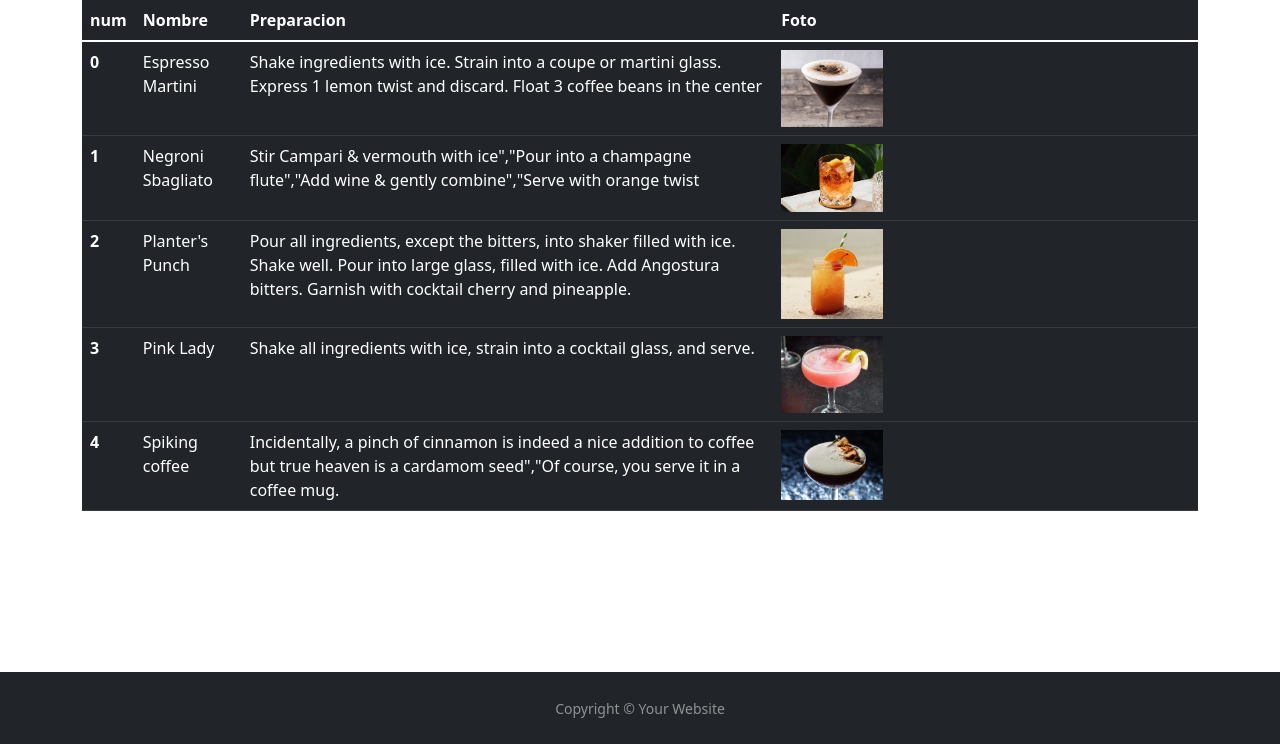
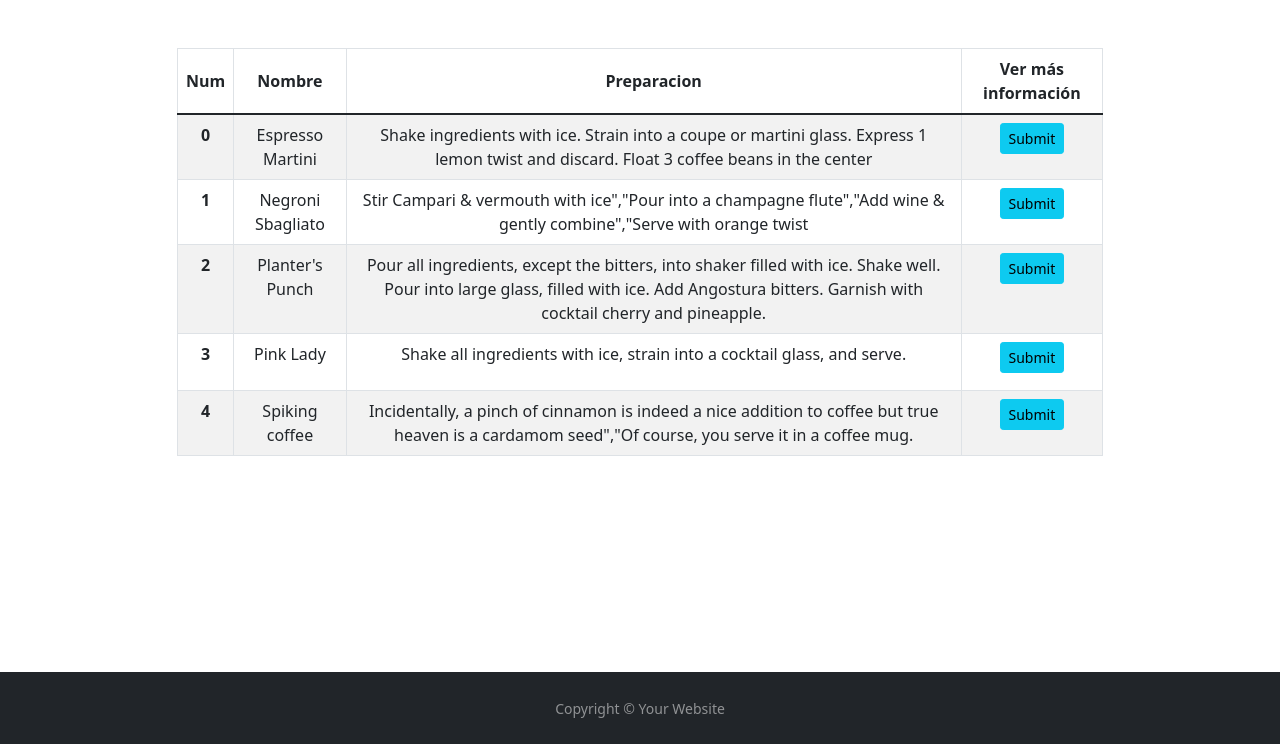
Before and after one commit to MauronMP/DAI, a Django app: page / in a window 1280 px wide. Shown: the part 56-800 px from the top of the page. Run offline with Django 4.2, Linux system fonts and the light colour scheme; data comes from the database, SQL or seed files in the repository; both versions use the stored data as it was after the commit.

Commit message:
✨ feat(P_3_2_Plantillas_Sessiones/): Quitado fotos del indice y ahora sale buscar.html vacio

```diff
--- a/P_3_2_Plantillas_Sesiones/app/mi_sitio/urls.py
+++ b/P_3_2_Plantillas_Sesiones/app/mi_sitio/urls.py
@@ -7,6 +7,7 @@ from django.contrib.staticfiles.urls import staticfiles_urlpatterns
 urlpatterns = [
   path('admin/', admin.site.urls),
   path('', include('recetas.urls')),
+  path('buscar', include('recetas.urls')),
 ]
 
 # Serving the media files in development mode
--- a/P_3_2_Plantillas_Sesiones/app/recetas/templates/base.html
+++ b/P_3_2_Plantillas_Sesiones/app/recetas/templates/base.html
@@ -14,51 +14,16 @@
       crossorigin="anonymous"
     />
 
-    <title>Hello, world!</title>
+    <title>Practica 3_2 Django</title>
   </head>
+
   <body>
     {% include "navbar.html" %}
-    <main>
-      <div class="container">
-        <table class="table table-hover table-dark p-0">
-          <thead>
-            <tr>
-              <th scope="col">num</th>
-              <th scope="col">Nombre</th>
-              <th scope="col">Preparacion</th>
-              <th scope="col">Foto</th>
-            </tr>
-          </thead>
-          <tbody>
-            {% block content %} {% for recetas in recetas_list %}
 
-            <tr>
-              <th scope="row">{{ forloop.counter0 }}</th>
-              <td>{{ recetas.nombre }}</td>
-              <td>{{ recetas.preparacion }}</td>
-              <td><img src="{{ recetas.foto }}" class="w-25" /></td>
-            </tr>
+    {% include "tablaCockteles.html" %}
 
-            {% endfor %} {% endblock %}
-          </tbody>
-        </table>
-      </div>
-    </main>
     {% include "footer.html" %}
 
-    <!-- Optional JavaScript; choose one of the two! -->
 
-    <!-- Option 1: Bootstrap Bundle with Popper -->
-    <script
-      src="https://cdn.jsdelivr.net/npm/bootstrap@5.1.3/dist/js/bootstrap.bundle.min.js"
-      integrity="sha384-ka7Sk0Gln4gmtz2MlQnikT1wXgYsOg+OMhuP+IlRH9sENBO0LRn5q+8nbTov4+1p"
-      crossorigin="anonymous"
-    ></script>
-
-    <!-- Option 2: Separate Popper and Bootstrap JS -->
-    <!--
-    <script src="https://cdn.jsdelivr.net/npm/@popperjs/core@2.10.2/dist/umd/popper.min.js" integrity="sha384-7+zCNj/IqJ95wo16oMtfsKbZ9ccEh31eOz1HGyDuCQ6wgnyJNSYdrPa03rtR1zdB" crossorigin="anonymous"></script>
-    <script src="https://cdn.jsdelivr.net/npm/bootstrap@5.1.3/dist/js/bootstrap.min.js" integrity="sha384-QJHtvGhmr9XOIpI6YVutG+2QOK9T+ZnN4kzFN1RtK3zEFEIsxhlmWl5/YESvpZ13" crossorigin="anonymous"></script>
-    -->
   </body>
 </html>
--- a/P_3_2_Plantillas_Sesiones/app/recetas/templates/navbar.html
+++ b/P_3_2_Plantillas_Sesiones/app/recetas/templates/navbar.html
@@ -1,3 +1,4 @@
+<header>
     <nav class="navbar navbar-expand-lg bg-light">
         <div class="container-fluid">
             <a class="navbar-brand" href="#">PMP</a>
@@ -18,3 +19,4 @@
             </div>
         </div>
     </nav>
+</header>
--- /dev/null
+++ b/P_3_2_Plantillas_Sesiones/app/recetas/templates/tablaCockteles.html
@@ -0,0 +1,35 @@
+<div class="container my-5">
+    <div class="row">
+      <div class="offset-md-1 col-md-10">
+        <div class="panel-body">
+          <table class="table table-hover table-striped table-bordered text-center">
+            <thead>
+              <tr class="align-middle">
+                <th scope="col ">Num</th>
+                <th scope="col">Nombre</th>
+                <th scope="col">Preparacion</th>
+                <th scope="col">Ver más información</th>
+              </tr>
+            </thead>
+            <tbody>
+              {% block content %}
+                {% for recetas in recetas_list %}
+                  <tr>
+                    <th scope="row "><p class="text-center">{{ forloop.counter0 }}</p></th>
+                    <td>{{ recetas.nombre }}</td>
+                    <td>{{ recetas.preparacion }}</td>
+                    <td>
+                        <form class="input-form text-center" name = "form"  method = "POST"  action="buscar">
+                            <input id="prodId" name="prodId" type="hidden" value="{{ recetas.nombre }}">
+                            <input class="btn btn-info btn-sm" type="submit" value="Submit">
+                        </form>
+                    </td>
+                  </tr>
+                {% endfor %}
+              {% endblock %}
+            </tbody>
+          </table>
+        </div>
+      </div>
+    </div>
+  </div>
--- a/P_3_2_Plantillas_Sesiones/app/recetas/urls.py
+++ b/P_3_2_Plantillas_Sesiones/app/recetas/urls.py
@@ -3,7 +3,9 @@ from xml.etree.ElementInclude import include
 from django.urls import path
 from . import views
 
+
 urlpatterns = [
     #path('', views.index, name='index'),
     path('', views.all_events, name='index'),
+    path('buscar', views.buscar, name='buscar'),
 ]
--- a/P_3_2_Plantillas_Sesiones/app/recetas/views.py
+++ b/P_3_2_Plantillas_Sesiones/app/recetas/views.py
@@ -8,6 +8,10 @@ from .models import Receta
 def index(request):
     return render(request, "base.html")
 
+
+def buscar(request):
+    return render(request,'buscar.html')
+
 def all_events(request):
     recetas_list = Receta.objects.all()
     return render(request, 'base.html', {'recetas_list' : recetas_list})
```
Also changed, not shown: P_3_2_Plantillas_Sesiones/app/recetas/templates/buscar.html (+29 -0 lines), P_3_2_Plantillas_Sesiones/app/db.sqlite3, 1 other file. Lines whose indentation alone changed are shown as unchanged.
